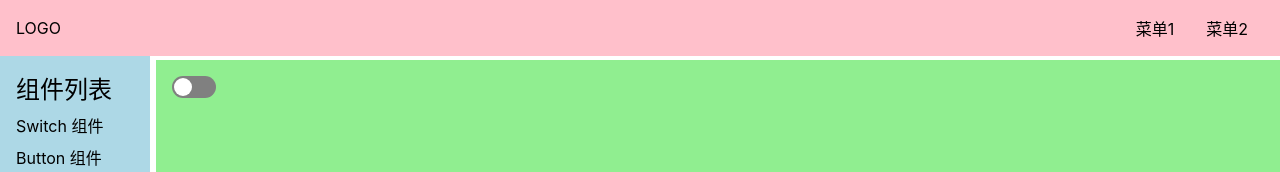
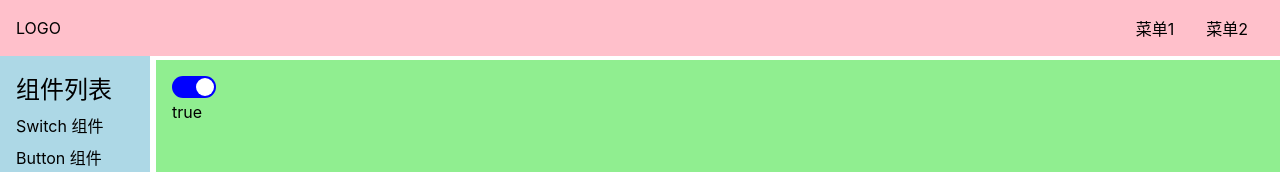
Before and after one commit to 1099571219/ZCore-UI, a Vue app: page /#/Doc/switch in a window 1280 px wide. Shown: the top 172 px of the page. Built offline with nearby package versions, Linux system fonts and the light colour scheme.

Commit message:
可以接受 value 和 input 事件

```diff
--- a/src/components/SwitchDemo.vue
+++ b/src/components/SwitchDemo.vue
@@ -1,11 +1,16 @@
 <template>
     <div>
-        <Switch/>
+        <Switch :value='y' @input="y = $event"/>
     </div>
 </template>
 <script lang="ts">
+import { ref } from 'vue'
 import Switch from '../lib/Switch.vue'
 export default {
-    components:{Switch}
+    components:{Switch},
+    setup() {
+        const y = ref(true)
+        return{y}
+    }
 }
 </script>
--- a/src/lib/Switch.vue
+++ b/src/lib/Switch.vue
@@ -1,15 +1,17 @@
 <template>
-  <button @click="toggle" :class="{ checked }"><span></span></button>
+  <button @click="toggle" :class="{ checked:value }"><span></span></button>
+  <div>{{value}}</div>
 </template>
 <script lang='ts'>
-import { ref } from "vue";
 export default {
-  setup() {
-    const checked = ref(false);
+    props:{
+        value:Boolean
+    },
+  setup(props,context) {
     const toggle = () => {
-      checked.value = !checked.value;
+        context.emit('input',!props.value)
     };
-    return { checked, toggle };
+    return { toggle };
   },
 };
 </script>
```
